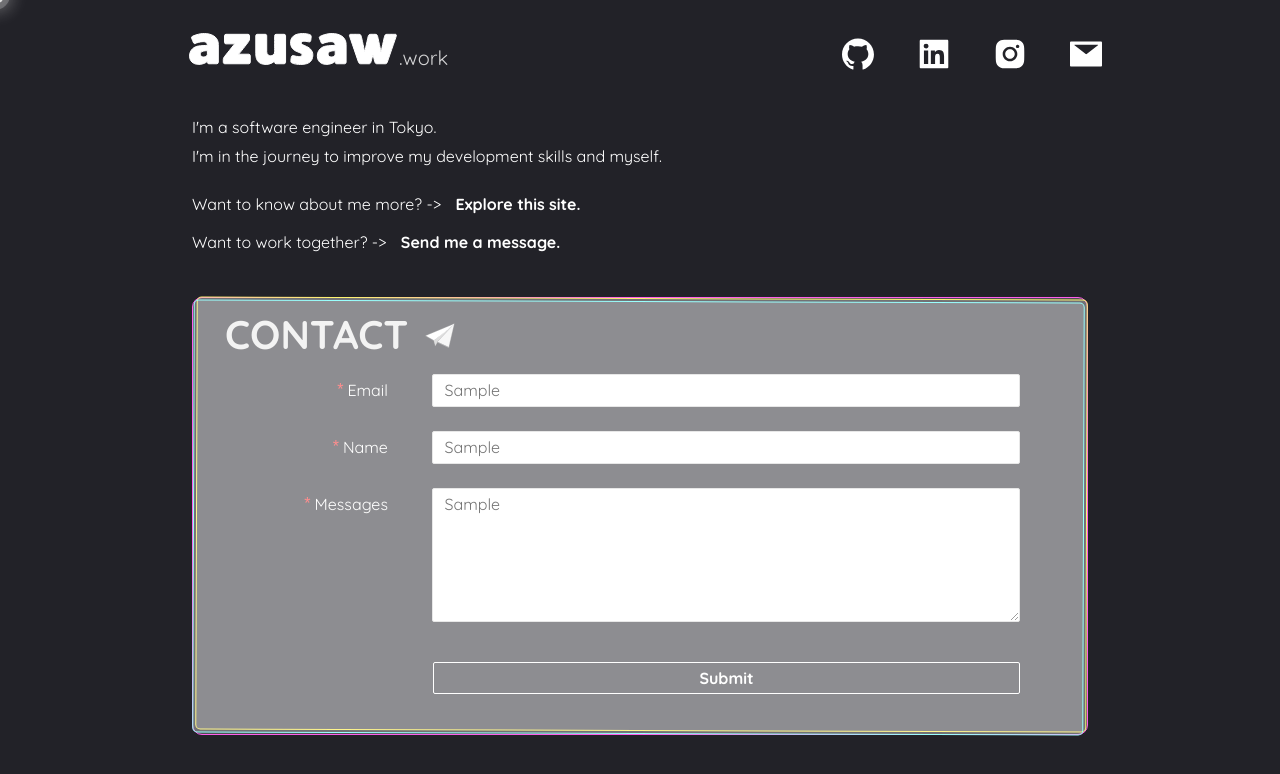
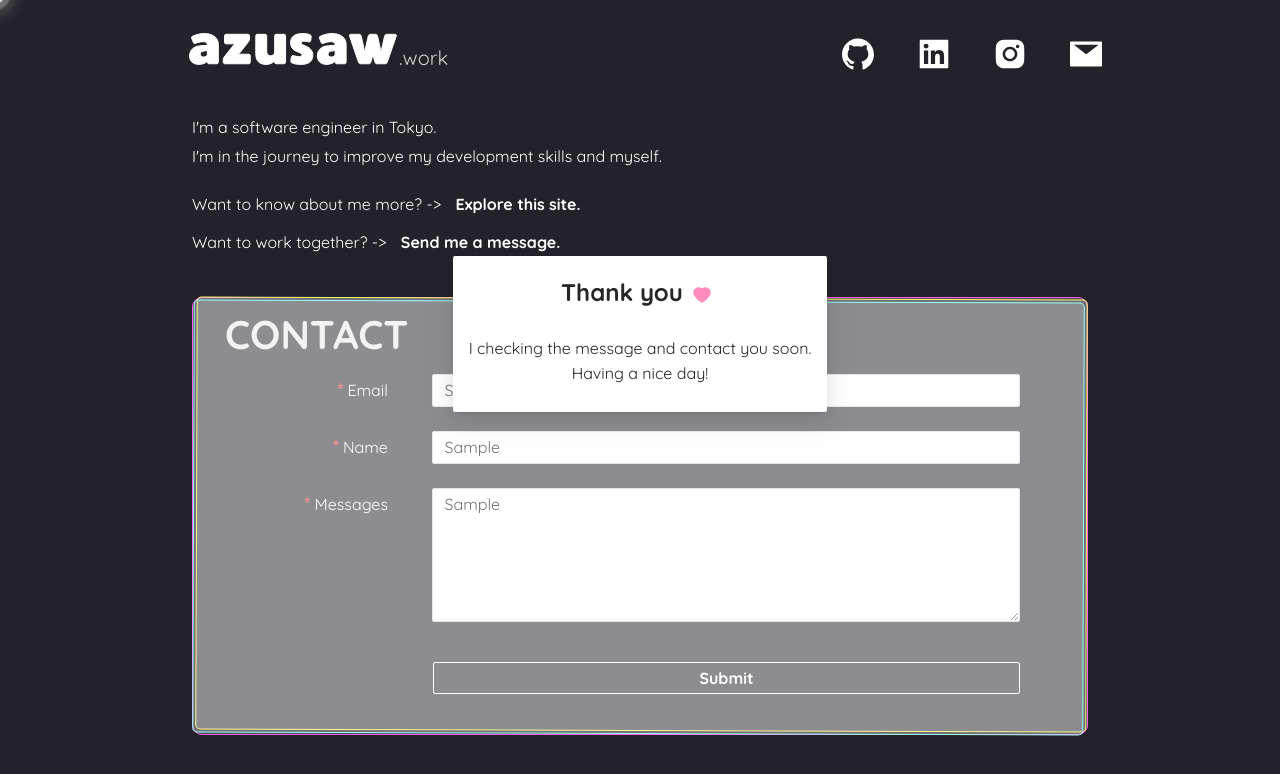
Before and after one commit to azusaw/azusaw_com, a Next.js app: page / in a window 1280 px wide. Both pictures are taken after typing "Sample", "Sample", "Sample" into the empty fields and a click on the button "Submit". Shown: the top 774 px of the page. Built offline with nearby package versions, Linux system fonts and the light colour scheme.

Commit message:
create contact form

```diff
--- /dev/null
+++ b/components/logo/Contact.tsx
@@ -0,0 +1,125 @@
+import React, { useState } from "react"
+import { motion, useAnimation } from "framer-motion"
+import { Button, Form, Image, Input, message } from "antd"
+import { useForm } from "antd/lib/form/Form"
+import commonStyle from "../../styles/common.module.css"
+import sizeStyle from "../../styles/size.module.css"
+import spaceStyle from "../../styles/space.module.css"
+import colorStyle from "../../styles/color.module.css"
+import { HeartFilled } from "@ant-design/icons"
+
+const layout = {
+  labelCol: { span: 5 },
+  wrapperCol: { sm: { span: 24 }, md: { offset: 1, span: 17 } },
+}
+const tailLayout = {
+  wrapperCol: { sm: { span: 24 }, md: { offset: 6, span: 17 } },
+}
+
+const ContactForm: React.FC = () => {
+  const [form] = useForm()
+  const [isSending, setIsSending] = useState(false)
+  const controls = useAnimation()
+
+  const mailSendAnimationStart = () => {
+    controls.start({
+      x: 50,
+      y: -200,
+      transformOrigin: "center bottom",
+      rotate: 180,
+      opacity: [1, 1, 0],
+      transition: {
+        ease: "linear",
+        duration: 1.8,
+        repeat: 1,
+        repeatType: "reverse",
+        repeatDelay: 5,
+      },
+    })
+  }
+
+  const sendGoogleForm = (values: any) => {
+    let formData = new URLSearchParams()
+    formData.append("entry.1388202581", values.email)
+    formData.append("entry.567215944", values.name)
+    formData.append("entry.2042146725", values.message)
+    mailSendAnimationStart()
+    message.success({
+      icon: <></>,
+      content: (
+        <>
+          <div
+            className={`${commonStyle.bold} ${sizeStyle.fontXLarge} ${spaceStyle.py05}`}
+          >
+            {"Thank you"}
+            <HeartFilled style={{ paddingLeft: "10px", color: "#ff8dbc" }} />
+          </div>
+          <div className={`${spaceStyle.py10}`}>
+            {"I checking the message and contact you soon."}
+            <br />
+            {"Having a nice day!"}
+          </div>
+        </>
+      ),
+      style: { marginTop: "30vh" },
+      duration: 5,
+    })
+  }
+
+  return (
+    <div className={commonStyle.box}>
+      <h2
+        className={commonStyle.head}
+        style={{ display: "inline-block", position: "relative", top: 0 }}
+      >
+        {"CONTACT"}
+      </h2>
+      <motion.span animate={controls} style={{ position: "absolute" }}>
+        <Image
+          preview={false}
+          width={32}
+          src="/images/paper-plane1.svg"
+          className={`${spaceStyle.ml10} ${spaceStyle.py05}`}
+          onClick={mailSendAnimationStart}
+        />
+      </motion.span>
+      <Form {...layout} form={form} colon={false} onFinish={sendGoogleForm}>
+        <Form.Item
+          name="email"
+          label={<span className={colorStyle.white}>{"Email"}</span>}
+          rules={[
+            { required: true, message: "Please input your email address." },
+          ]}
+        >
+          <Input />
+        </Form.Item>
+        <Form.Item
+          name="name"
+          label={<span className={colorStyle.white}>{"Name"}</span>}
+          rules={[{ required: true, message: "Please input your name." }]}
+        >
+          <Input />
+        </Form.Item>
+
+        <Form.Item
+          name="message"
+          label={<span className={colorStyle.white}>{"Messages"}</span>}
+          rules={[{ required: true, message: "Please input messages." }]}
+        >
+          <Input.TextArea rows={5} />
+        </Form.Item>
+        <Form.Item {...tailLayout}>
+          <Button
+            htmlType="submit"
+            block
+            className={commonStyle.submitButton}
+            disabled={isSending}
+          >
+            {"Submit"}
+          </Button>
+        </Form.Item>
+      </Form>
+    </div>
+  )
+}
+export default ContactForm
--- a/pages/index.tsx
+++ b/pages/index.tsx
@@ -1,39 +1,13 @@
 import React from "react"
-import { motion, useAnimation } from "framer-motion"
+import { LikeFilled, MailFilled } from "@ant-design/icons"
+import ContactForm from "../components/logo/Contact"
 import PageLayout from "../layouts/PageLayout"
 import colorStyle from "../styles/color.module.css"
 import commonStyle from "../styles/common.module.css"
 import sizeStyle from "../styles/size.module.css"
 import spaceStyle from "../styles/space.module.css"
-import { Button, Form, Input, Image } from "antd"
-import { LikeFilled, MailFilled } from "@ant-design/icons"
-
-const layout = {
-  labelCol: { span: 5 },
-  wrapperCol: { sm: { span: 24 }, md: { offset: 1, span: 17 } },
-}
-const tailLayout = {
-  wrapperCol: { sm: { span: 24 }, md: { offset: 6, span: 17 } },
-}
 
 const IndexPage: React.FC = () => {
-  const controls = useAnimation()
-  const mailSendAnimationStart = () => {
-    controls.start({
-      x: 250,
-      y: -200,
-      transformOrigin: "center bottom",
-      rotate: 180,
-      opacity: [1, 1, 0],
-      transition: {
-        ease: "linear",
-        duration: 1.8,
-        repeat: 1,
-        repeatType: "reverse",
-        repeatDelay: 5,
-      },
-    })
-  }
   return (
     <PageLayout title={"azusaw.work"}>
       <div className={`${colorStyle.white} ${sizeStyle.lineLarge} `}>
@@ -61,57 +35,7 @@ const IndexPage: React.FC = () => {
             </span>
           </span>
         </div>
-      </div>
-      <div className={commonStyle.box}>
-        <h2
-          className={commonStyle.head}
-          style={{ display: "inline-block", position: "relative", top: 0 }}
-        >
-          {"CONTACT"}
-        </h2>
-        <motion.span animate={controls} style={{ position: "absolute" }}>
-          <Image
-            preview={false}
-            width={32}
-            src="/images/paper-plane1.svg"
-            className={`${spaceStyle.ml10} ${spaceStyle.py05}`}
-            onClick={mailSendAnimationStart}
-          />
-        </motion.span>
-        <Form {...layout} colon={false}>
-          <Form.Item
-            name="email"
-            label={<span className={colorStyle.white}>{"Email"}</span>}
-            rules={[
-              { required: true, message: "Please input your email address." },
-            ]}
-          >
-            <Input />
-          </Form.Item>
-          <Form.Item
-            name="name"
-            label={<span className={colorStyle.white}>{"Name"}</span>}
-            rules={[{ required: true, message: "Please input your name." }]}
-          >
-            <Input />
-          </Form.Item>
-          <Form.Item
-            name="messages"
-            label={<span className={colorStyle.white}>{"Messages"}</span>}
-            rules={[{ required: true, message: "Please input messages." }]}
-          >
-            <Input.TextArea rows={5} />
-          </Form.Item>
-          <Form.Item {...tailLayout}>
-            <Button
-              htmlType="submit"
-              block
-              className={commonStyle.submitButton}
-            >
-              {"Submit"}
-            </Button>
-          </Form.Item>
-        </Form>
+        <ContactForm />
       </div>
     </PageLayout>
   )
```
